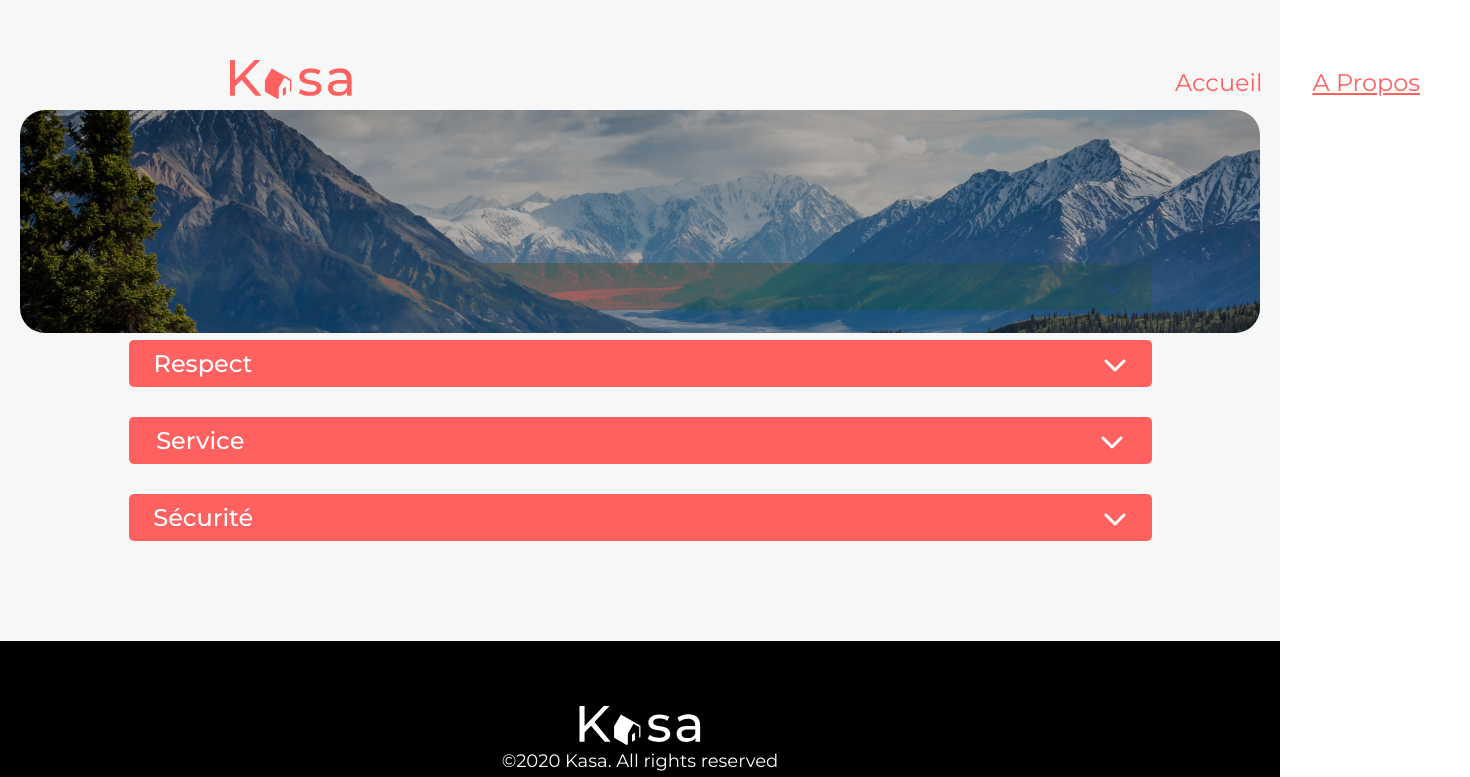
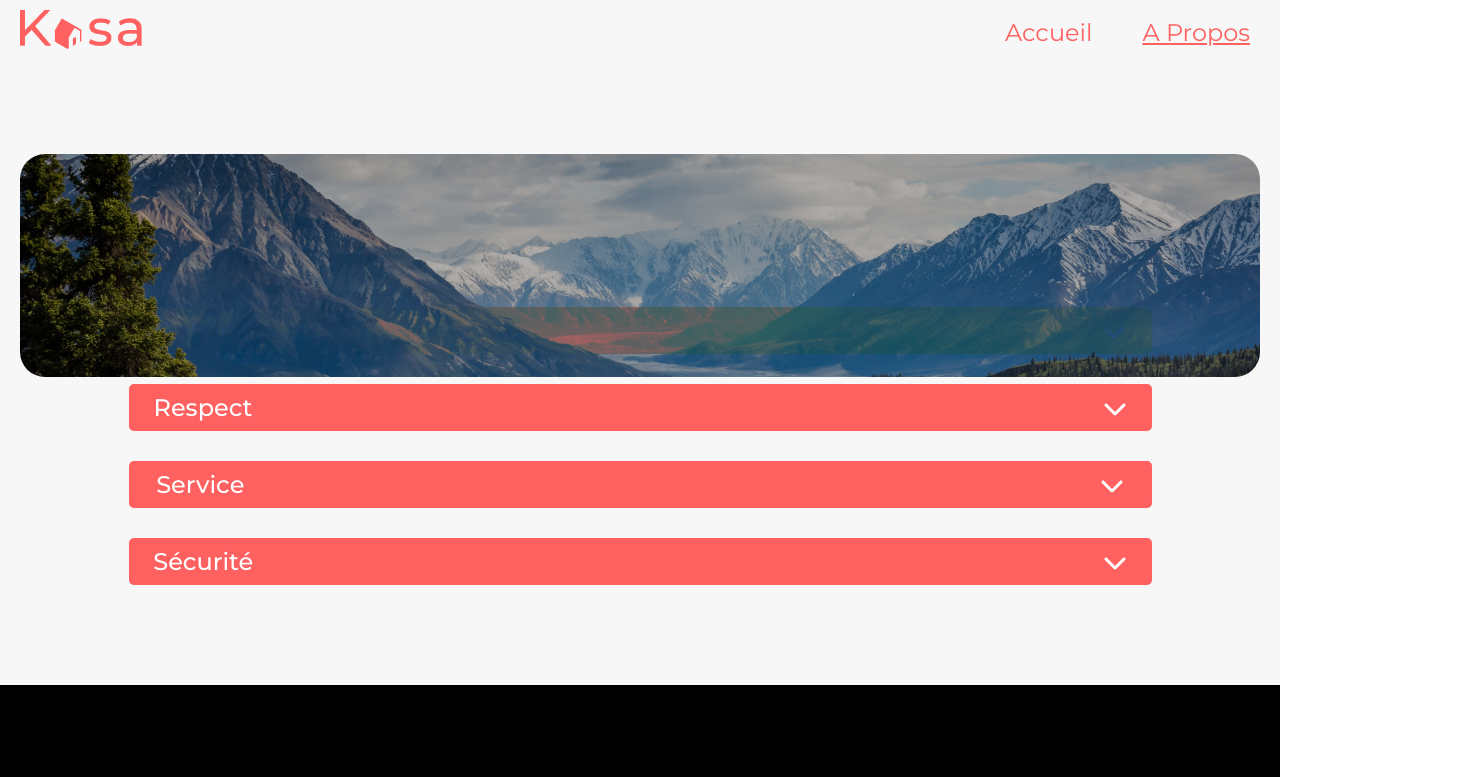
Before and after one commit to VSABernard/P11-Kasa, a React (Create React App) app: page /about in a window 1280 px wide. Shown: the top 777 px of the page, 1470 px wide, since content can reach past the window. Built offline with nearby package versions, Linux system fonts and the light colour scheme.

Commit message:
Fix the css of Lodging page (header, carousel, infos, footer)

```diff
--- a/src/components/Carousel/Carousel.css
+++ b/src/components/Carousel/Carousel.css
@@ -1,14 +1,13 @@
 .carousel {
     display: flex;
-    flex-direction: row;
+    flex-direction: column;
     width: 1240px;
     height: 415px;
-    margin: 140px auto;
+    margin: 40px auto;
     position: relative;
 }
 
 .carousel-image {
-    position: relative;
     width: 1240px;
     height: 415px;
     border-radius: 25px;
@@ -23,8 +22,8 @@
     justify-content: flex-start;
     position: absolute;
     margin: auto;
-    top: 150px;
-    left: 260px;
+    top: 40%;
+    left: 3%;
     z-index: 2;
     gap: 1050px;
 }
@@ -50,19 +49,14 @@
 }
 
 .index {
-    position: relative;
     z-index: 3;
     font-family: 'Montserrat';
     font-style: normal;
     font-weight: 500;
     font-size: 18px;
     line-height: 26px;
-    display: flex;
-    justify-content: center;
-    align-items: center;
-    text-align: center;
     color: #FFFFFF;
-    background: fuchsia;
     width: 24px;
     height: 32px;
+    margin: -50px auto 0;
 }
--- a/src/components/Carousel/Carousel.jsx
+++ b/src/components/Carousel/Carousel.jsx
@@ -26,7 +26,7 @@ const Carousel = ({pictures}) => {
     }
 
     return (
-    <div className="carousel">
+    <div className='carousel'>
         <img className='carousel-image' src={ currentImage } alt= { `${currentImage.title} cover` }></img>
         <div className='chevron'>
             <FontAwesomeIcon className='previous' icon= {'chevron-left'} onClick={handlePrevious} />
--- a/src/components/Footer/Footer.css
+++ b/src/components/Footer/Footer.css
@@ -1,20 +1,31 @@
 footer {
+    display: flex;
+    flex-direction: column;
+    justify-content: center;
     background-color: #000;
-    text-align: center;
     width: 100%;
     height: 124px;
     margin: auto;
     padding: 65px 0px 20px 0px;
     color: #fff;
     bottom: 0;
-    position: relative;
+}
+
+.image-footer {
+    display: block;
+    justify-content: center;
+    text-align: center;
+    align-items: center;
 }
 
 img {
+
     width: 122px;
     height: 39px;
 }
 
 p {
     margin-top: 45px;
+    align-items: center;
+    text-align: center;
 }
--- a/src/components/Footer/Footer.jsx
+++ b/src/components/Footer/Footer.jsx
@@ -5,7 +5,7 @@ import "../../components/Footer/Footer.css"
 const Footer = () => {
   return (
     <footer>
-      <picture>
+      <picture className='image-footer'>
         <img src={logo} alt="logo" />
       </picture>
       <p>©2020 Kasa. All rights reserved</p>
--- a/src/components/Header/Header.css
+++ b/src/components/Header/Header.css
@@ -2,11 +2,9 @@
     display: flex;
     justify-content: center;
     align-items: center;
-    width: 1240px;
-    margin-left: 230px;
+    margin: auto;
 }
 header {
-    position: absolute;
     width: 1240px;
     color: white;
     margin: 50px auto;
@@ -20,5 +18,6 @@ img .kasa-logo {
     height: 68px;
     width: 210px;
     object-fit: cover;
-    margin: 40px auto;
+    margin-top: 40px;
+    margin-left: 30px;
 }
--- a/src/components/LodgingDescription/LodgingDescription.css
+++ b/src/components/LodgingDescription/LodgingDescription.css
@@ -2,7 +2,6 @@
     display: flex;
     flex-direction: column;
     justify-content: space-between;
-    margin-left: 450px;
 }
 
 .description-section {
--- a/src/components/Navigation/Navigation.css
+++ b/src/components/Navigation/Navigation.css
@@ -3,7 +3,7 @@
     display: flex;
     justify-content: flex-end;
     gap: 50px;
-    margin-right: 50px;
+    margin-right: 10px;
 }
 
 .nav a {
--- a/src/pages/Lodging/Lodging.css
+++ b/src/pages/Lodging/Lodging.css
@@ -1,6 +1,8 @@
 .lodging {
     display: flex;
     flex-direction: column;
+    justify-content: center;
+    margin-top: 40px;
 }
 
 .main-lodging {
@@ -8,17 +10,14 @@
     flex-direction: column;
     justify-content: space-around;
     align-items: center;
-    width: 1240px;
     height: auto;
+    margin: auto;
 }
 
 .head-lodging {
     display: flex;
     flex-direction: row;
     justify-content: space-around;
-    position: relative;
-    top: -120px;
-    left: 220px;
     width: 1240px;
 }
 
@@ -36,11 +35,10 @@
     position: relative;
     display: flex;
     flex-direction: row;
-    justify-content: center;
     max-width: 1240px;
     height: auto;
     gap: 60px;
-    margin-top: -90px;
+    margin-top: 30px;
     margin-left: -30px;
     margin-bottom: 60px;
 }
```
Also changed, not shown: src/pages/Lodging/Lodging.jsx (line endings or trailing spaces).
